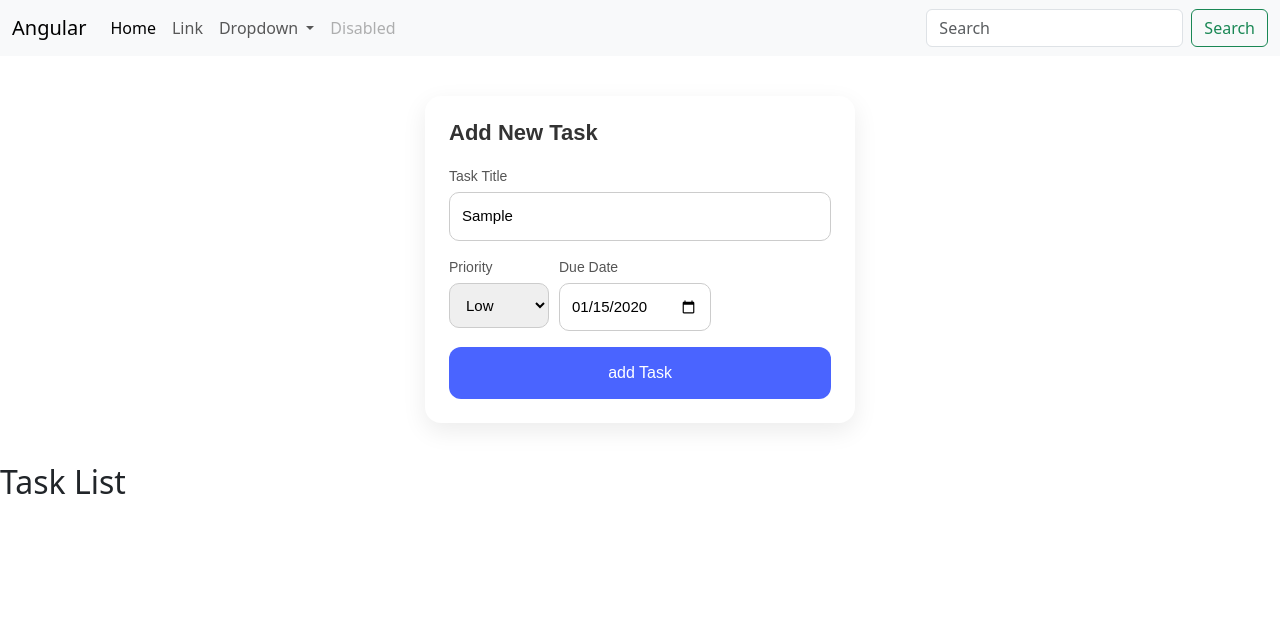
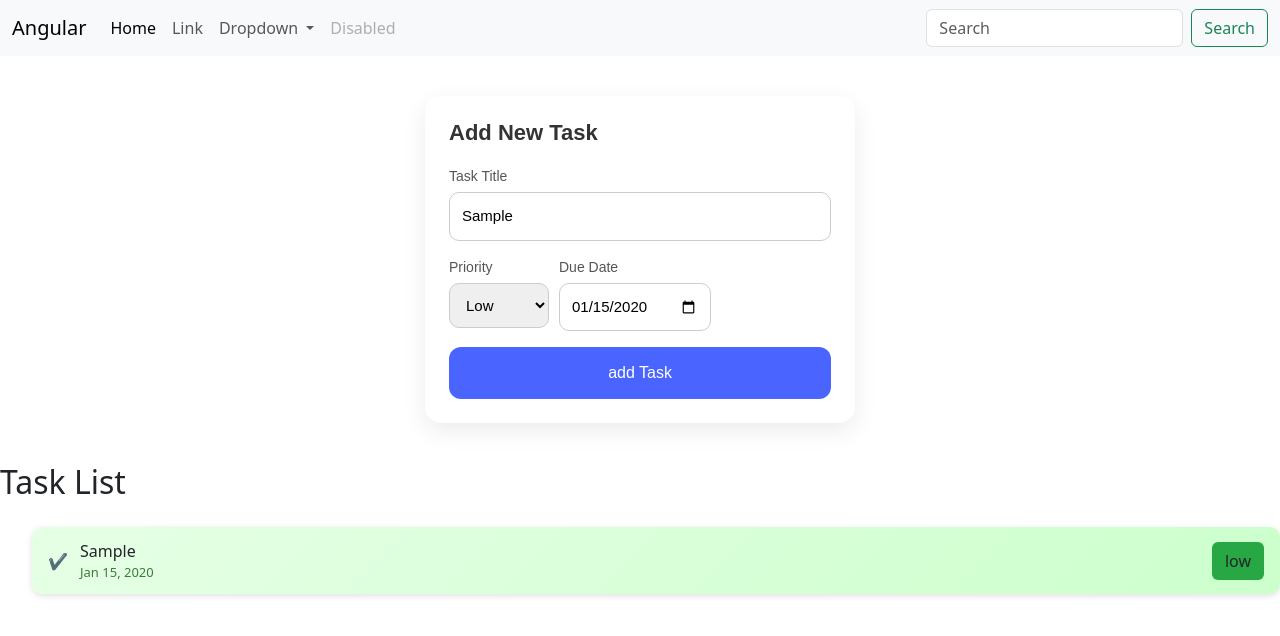
Before and after one commit to uditparmar90/first_App, an Angular app: page / in a window 1280 px wide. Both pictures are taken after typing "Sample", "2020-01-15" into the empty fields and a click on the button "add Task". Shown: the top 636 px of the page. Built offline with nearby package versions, Linux system fonts and the light colour scheme.

Commit message:
practice for data passing parent to child component

```diff
--- a/src/app/to-do/to-do.html
+++ b/src/app/to-do/to-do.html
@@ -27,6 +27,8 @@
 <div class="task-list">
   <h2>Task List</h2>
   <ul>
+    <app-to-list [allTasks]="allTasks"></app-to-list>
+
     <!-- <li *ngFor="let task of tasks">
       <span [ngClass]="task.priority">{{ task.title }} - {{ task.dueDate | date }}</span>
     </li> -->
--- a/src/app/to-do/to-do.ts
+++ b/src/app/to-do/to-do.ts
@@ -1,15 +1,25 @@
-import { Component } from '@angular/core';
+import { Component,OnInit,
+  OnChanges,
+  DoCheck,
+  AfterContentInit,
+  AfterContentChecked,
+  AfterViewInit,
+  AfterViewChecked,
+  OnDestroy,
+  SimpleChanges } from '@angular/core';
+import { ToList } from '../to-list/to-list';
 
 @Component({
   selector: 'app-to-do',
-  imports: [],
+  imports: [ToList],
   templateUrl: './to-do.html',
   styleUrl: './to-do.css',
 })
-export class ToDo {
+export class ToDo implements OnInit, OnChanges, DoCheck, AfterContentInit, AfterContentChecked, AfterViewInit, AfterViewChecked, OnDestroy {
 title: string="";
 dueDate: Date|null = null;
 priority: string="";
+allTasks: any[] = [];
 addTask()
 {
   const titleInput = document.getElementById('title') as HTMLInputElement;
@@ -19,8 +29,42 @@ addTask()
   this.dueDate=new Date(dueDateInput?.value);
   this.priority=priorityInput.value;
   console.log(this.title, this.dueDate, this.priority);
-
-}
+  const newTask = {
+    title:this.title,
+    dueDate:this.dueDate,
+    priority:this.priority
+};
+this.allTasks.push(newTask);
+console.log(this.allTasks);
+};
+constructor() {
+  console.log('Constructor called');
+  }
+  ngOnChanges(changes: SimpleChanges): void {
+    console.log('ngOnChanges called', changes);
+  }
+  ngOnInit(): void {
+    console.log('ngOnInit called');
+  }
+  ngDoCheck(): void {
+    console.log('ngDoCheck called');
+  }
+  ngAfterContentInit(): void {
+    console.log('ngAfterContentInit called');
+  }
+  ngAfterContentChecked(): void {
+    // allTasks=this.allTasks;
+    console.log('ngAfterContentChecked called');
+  }
+  ngAfterViewInit(): void {
+    console.log('ngAfterViewInit called');
+  }
+  ngAfterViewChecked(): void {
+    console.log('ngAfterViewChecked called');
+  }
+  ngOnDestroy(): void {
+    console.log('ngOnDestroy called');
+  }
 
 
 }
--- /dev/null
+++ b/src/app/to-list/to-list.css
@@ -0,0 +1,75 @@
+.completed-task-list {
+  list-style: none;
+  padding: 0;
+  margin-top: 25px;
+}
+
+.completed-task {
+  background: linear-gradient(135deg, #e6ffe6, #ccffcc);
+  /* border-left:  #28a745; */
+  border-radius: 10px;
+  margin-bottom: 12px;
+  padding: 12px 16px;
+  display: flex;
+  justify-content: space-between;
+  align-items: center;
+  box-shadow: 0 2px 6px rgba(0,0,0,0.12);
+  transition: 0.2s ease-in-out;
+}
+.priority-high {
+  background-color:  #ff4d4d; /* red */
+}
+
+.priority-medium {
+  background-color:  #ffa500; /* orange */
+}
+
+.priority-low {
+  background-color:  #28a745; /* green */
+}
+
+
+.completed-task:hover {
+  transform: scale(1.01);
+  box-shadow: 0 3px 10px rgba(0,0,0,0.18);
+}
+
+.text-section {
+  display: flex;
+  align-items: center;
+  gap: 12px;
+}
+
+/* .checkmark {
+  width: 28px;
+  height: 28px;
+  border-radius: 50%;
+  background: #28a745;
+  color: white;
+  display: flex;
+  justify-content: center;
+  align-items: center;
+  font-size: 18px;
+  font-weight: bold;
+} */
+
+/* .task-title {
+  font-size: 17px;
+  font-weight: 600;
+  text-decoration: line-through;
+  color: #2d662d;
+} */
+
+.task-date {
+  font-size: 13px;
+  color: #3c7a3c;
+}
+
+.completed-label {
+  background: #28a745;
+  color: white;
+  padding: 4px 10px;
+  border-radius: 6px;
+  font-size: 13px;
+  font-weight: 600;
+}
--- /dev/null
+++ b/src/app/to-list/to-list.html
@@ -0,0 +1,18 @@
+<ul class="completed-task-list">
+  @for (item of allTasks; track $index) {
+    <li class="completed-task">
+      <div class="text-section">
+        <span class="checkmark">✔</span>
+        <div>
+          <div class="task-title">{{ item.title }}</div>
+          <div class="task-date">{{ item.dueDate | date:'mediumDate' }}</div>
+        </div>
+      </div>
+
+     <span class="btn priority {{ 'priority-' + item.priority.toLowerCase() }}">
+  {{ item.priority }}
+</span>
+
+    </li>
+  }
+</ul>
--- /dev/null
+++ b/src/app/to-list/to-list.ts
@@ -0,0 +1,12 @@
+import { Component,Input } from '@angular/core';
+import { CommonModule } from '@angular/common';
+
+@Component({
+  selector: 'app-to-list',
+  imports: [CommonModule],
+  templateUrl: './to-list.html',
+  styleUrl: './to-list.css',
+})
+export class ToList {
+  @Input() allTasks: any[] = [];
+}
```
Also changed, not shown: 1 other file (tests, documents, lock files or other folders).
